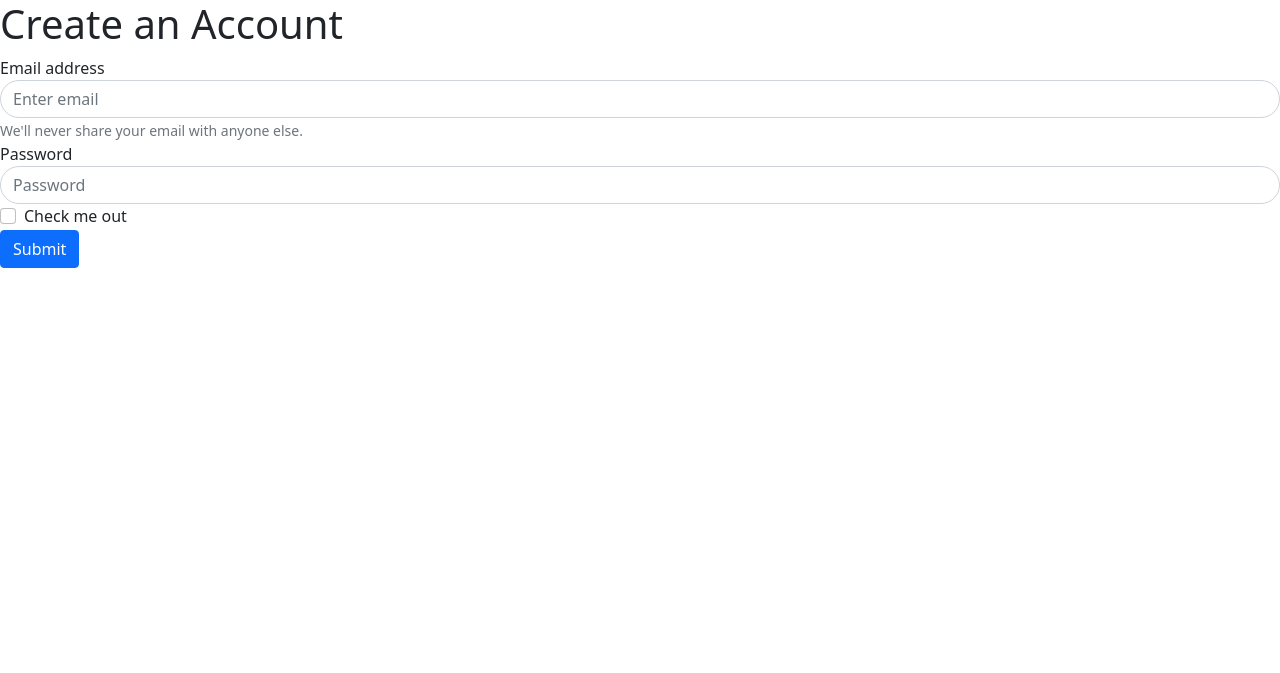
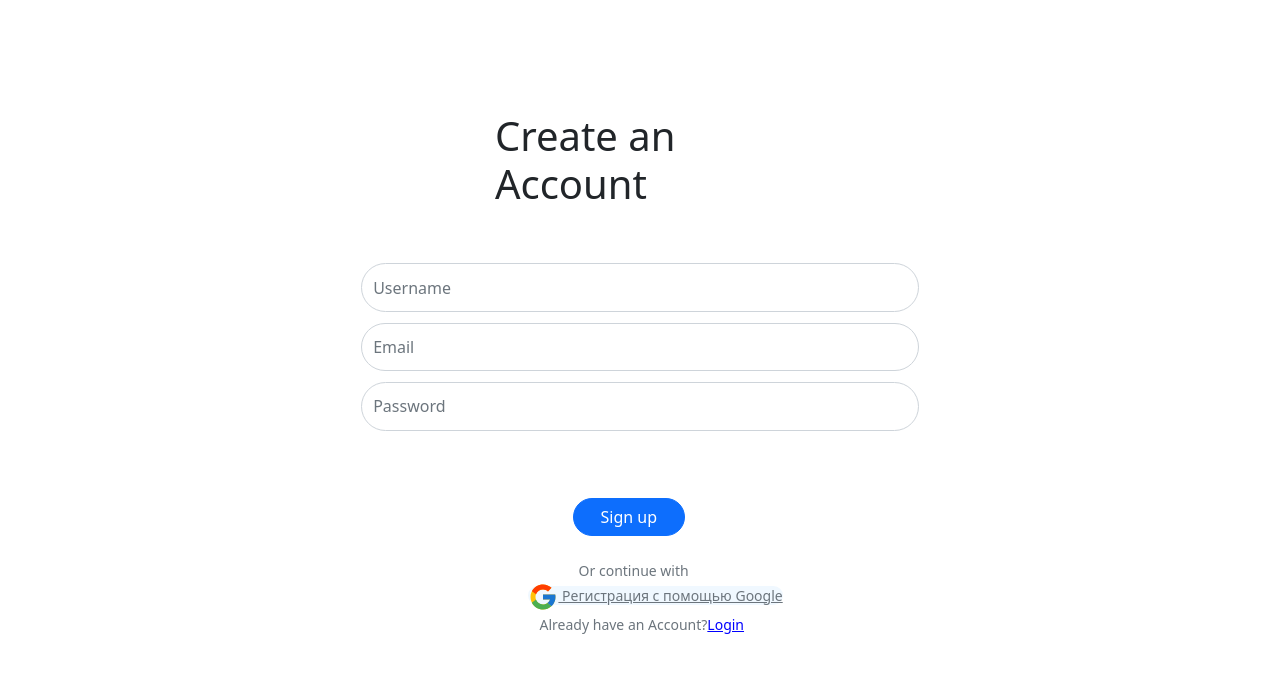
Before and after one commit to 0eale0/crypto_price_aggregator, a FastAPI app: page / in a window 1280 px wide. Shown: the top 673 px of the page. Run offline with FastAPI, Linux system fonts and the light colour scheme.

Commit message:
Update signUpPage

```diff
--- a/static/signup.css
+++ b/static/signup.css
@@ -1,3 +1,39 @@
+.title-css {
+    margin: 10% 35% 5% 37%;
+}
+
 .form-control-css {
     border-radius: 120px;
+    width: 50%;
+    margin: 1% 25%;
+    padding: 1%
 }
+
+.btn-primary-css {
+    border-radius: 120px;
+    width: 10%;
+    margin: 5% 41% 2% 44%;
+}
+
+.text-muted-css {
+    border-radius: 120px;
+    margin: 2% 44.5%;
+}
+
+.text-google-css {
+    border-radius: 120px;
+    margin: 3% 0% 2% 40%;
+    background: aliceblue;
+}
+
+a {
+    cursor: pointer;
+}
+
+.text-already-acc-css {
+    margin: 3% 0% 3% 41%;
+}
+
+.login-css {
+    color: blue;
+}
--- a/templates/signup.html
+++ b/templates/signup.html
@@ -8,22 +8,26 @@
     <link rel="stylesheet" href="{{ url_for('static', path='/signup.css') }}" type="text/css"/>
 </head>
 <body>
-<h1> Create an Account </h1>
-<form>
+<div class="container">
+<form class="justify-content-center align-items-center">
+    <h1 class="title-css"> Create an Account </h1>
   <div class="form-group">
-    <label for="exampleInputEmail1">Email address</label>
-    <input type="email" class="form-control form-control-css" id="exampleInputEmail1" aria-describedby="emailHelp" placeholder="Enter email">
-    <small id="emailHelp" class="form-text text-muted">We'll never share your email with anyone else.</small>
+      <input type="" class="form-control form-control-css" id="exampleInputUsername1" aria-describedby="usernameHelp"
+             placeholder="Username">
   </div>
   <div class="form-group">
-    <label for="exampleInputPassword1">Password</label>
+    <input type="email" class="form-control form-control-css" id="exampleInputEmail1" aria-describedby="emailHelp"
+           placeholder="Email">
+  </div>
+  <div class="form-group">
     <input type="password" class="form-control form-control-css" id="exampleInputPassword1" placeholder="Password">
   </div>
-  <div class="form-check">
-    <input type="checkbox" class="form-check-input" id="exampleCheck1">
-    <label class="form-check-label" for="exampleCheck1">Check me out</label>
-  </div>
-  <button type="submit" class="btn btn-primary">Submit</button>
+  <button type="submit" class="btn btn-primary btn-primary-css">Sign up</button>
+  <small class="form-text text-muted text-muted-css">Or continue with</small>
+  <a class="form-text text-muted text-google-css"><img src="../static/images/google.svg"/>
+      Регистрация с помощью Google</a>
+  <small class="form-text text-muted text-already-acc-css">Already have an Account?<a href="#" class="login-css">Login</a></small>
 </form>
+</div>
 </body>
 </html>
```
Also changed, not shown: static/images/google.svg (added).
